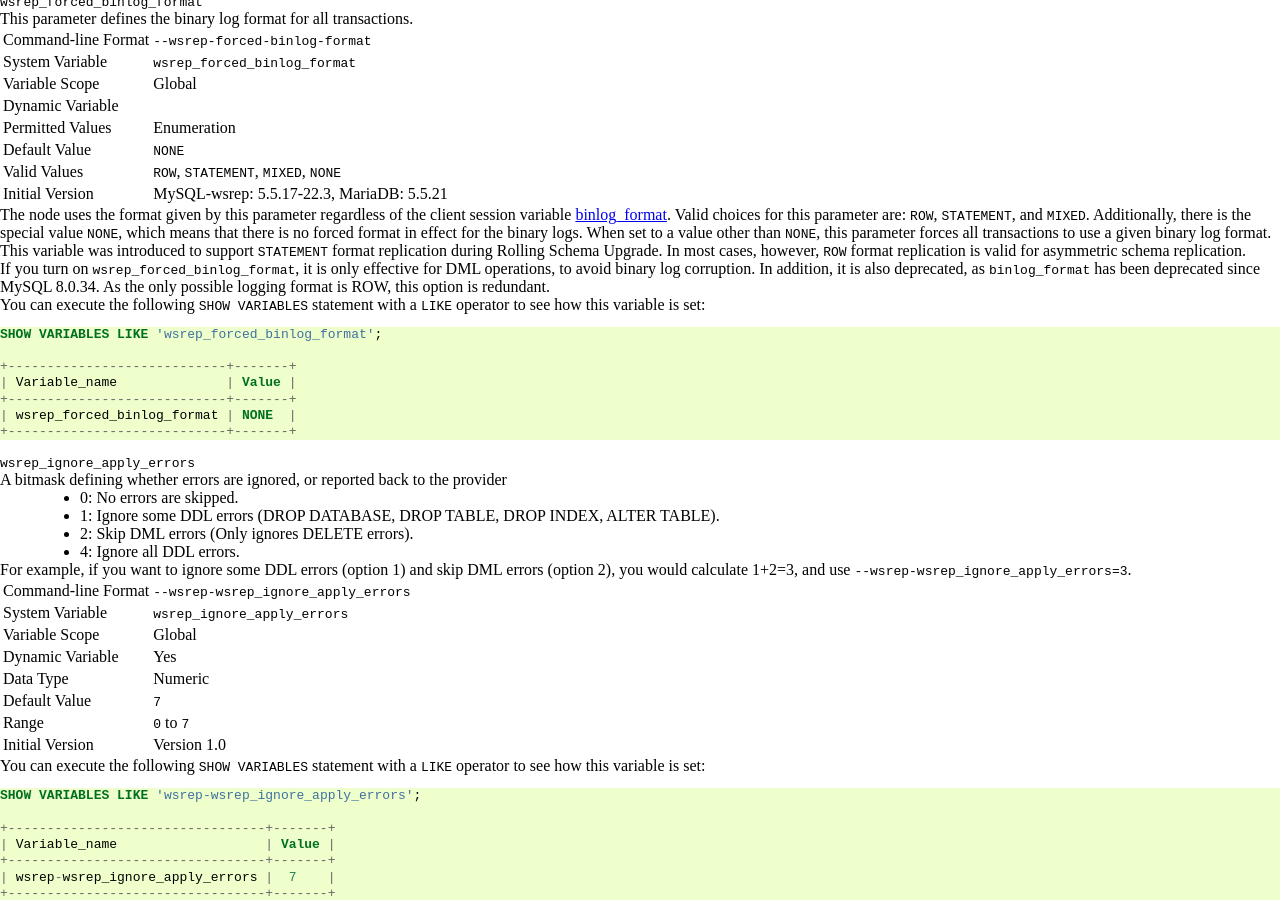
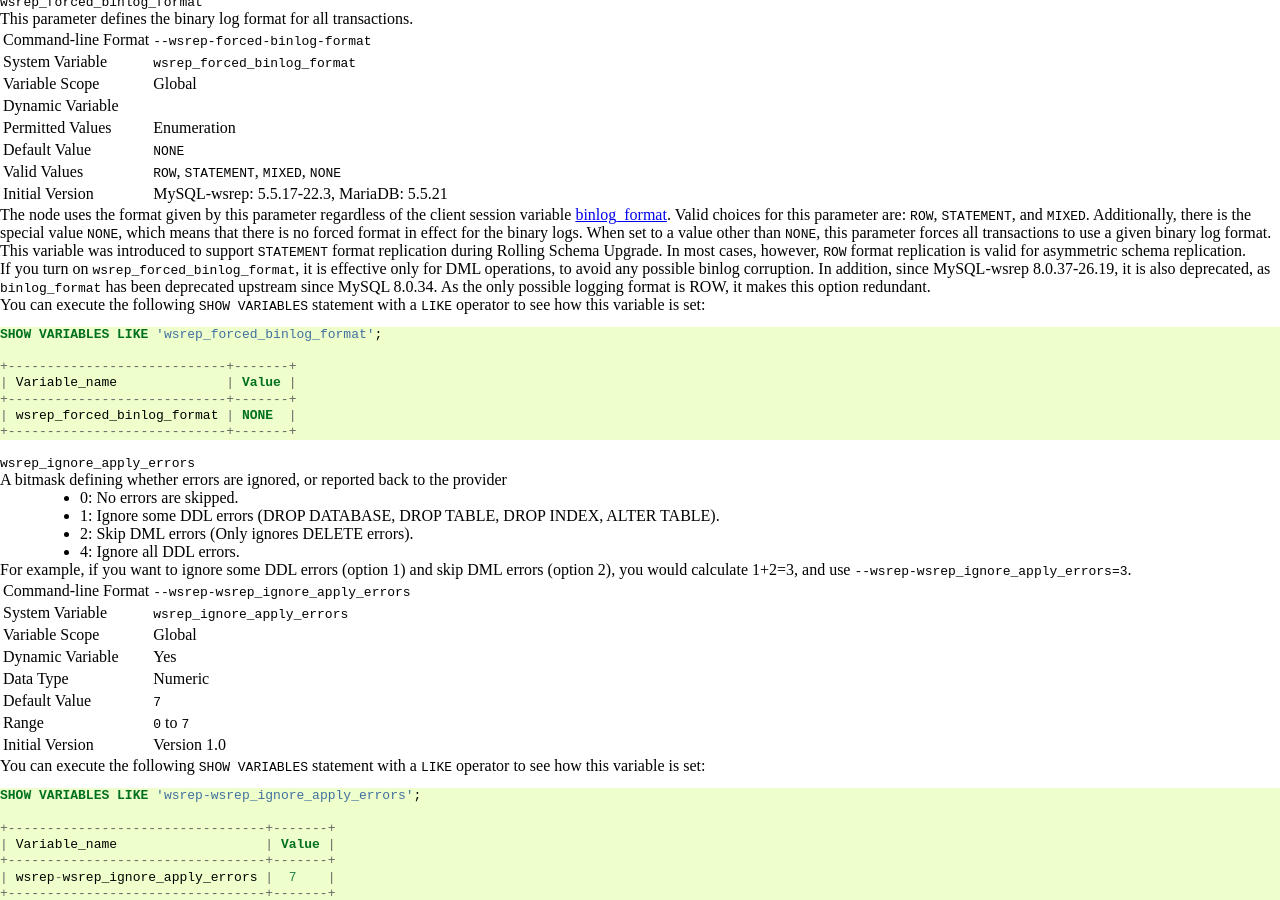
Before and after one commit to codership/documentation, a Sphinx documentation site: the page built from galeracluster/source/documentation/mysql-wsrep-options.rst, in a window 1280 px wide and 900 px high, scrolled down 7023 px. Built offline with Sphinx 7.4.7, drawn with Linux system fonts in a browser that asks for light colours; comment, search, counter and statistics services are not loaded.

Commit message:
Update mysql-wsrep-options.rst
minor rewrite

```diff
--- a/galeracluster/source/documentation/mysql-wsrep-options.rst
+++ b/galeracluster/source/documentation/mysql-wsrep-options.rst
@@ -738,7 +738,7 @@ The node uses the format given by this parameter regardless of the client sessio
 
 This variable was introduced to support ``STATEMENT`` format replication during :term:`Rolling Schema Upgrade`.  In most cases, however, ``ROW`` format replication is valid for asymmetric schema replication.
 
-If you turn on ``wsrep_forced_binlog_format``, it is only effective for DML operations, to avoid binary log corruption. In addition, it is also deprecated, as ``binlog_format`` has been deprecated since MySQL 8.0.34. As the only possible logging format is ROW, this option is redundant.
+If you turn on ``wsrep_forced_binlog_format``, it is effective only for DML operations, to avoid any possible binlog corruption. In addition, since MySQL-wsrep 8.0.37-26.19, it is also deprecated, as ``binlog_format`` has been deprecated upstream since MySQL 8.0.34. As the only possible logging format is ROW, it makes this option redundant.
 
 You can execute the following ``SHOW VARIABLES`` statement with a ``LIKE`` operator to see how this variable is set:
 
```
